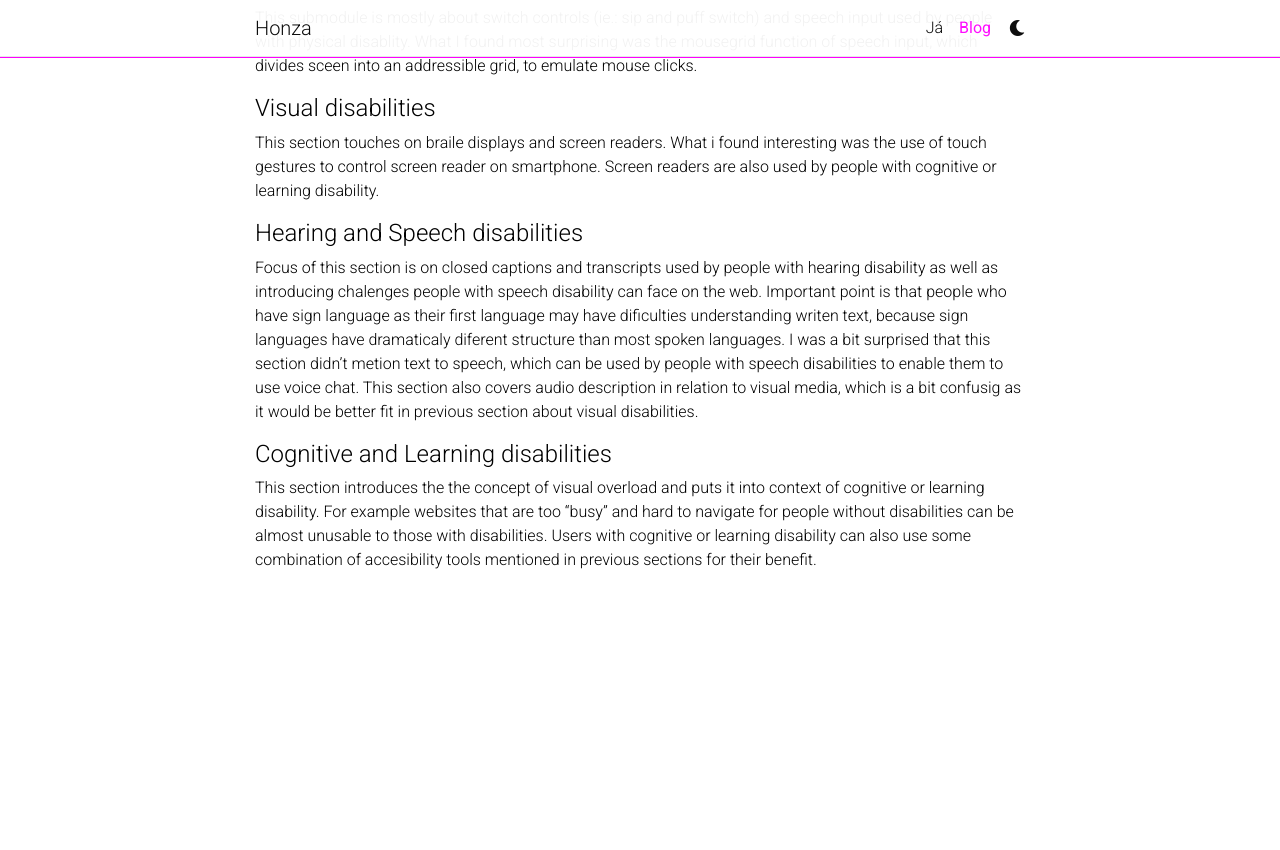
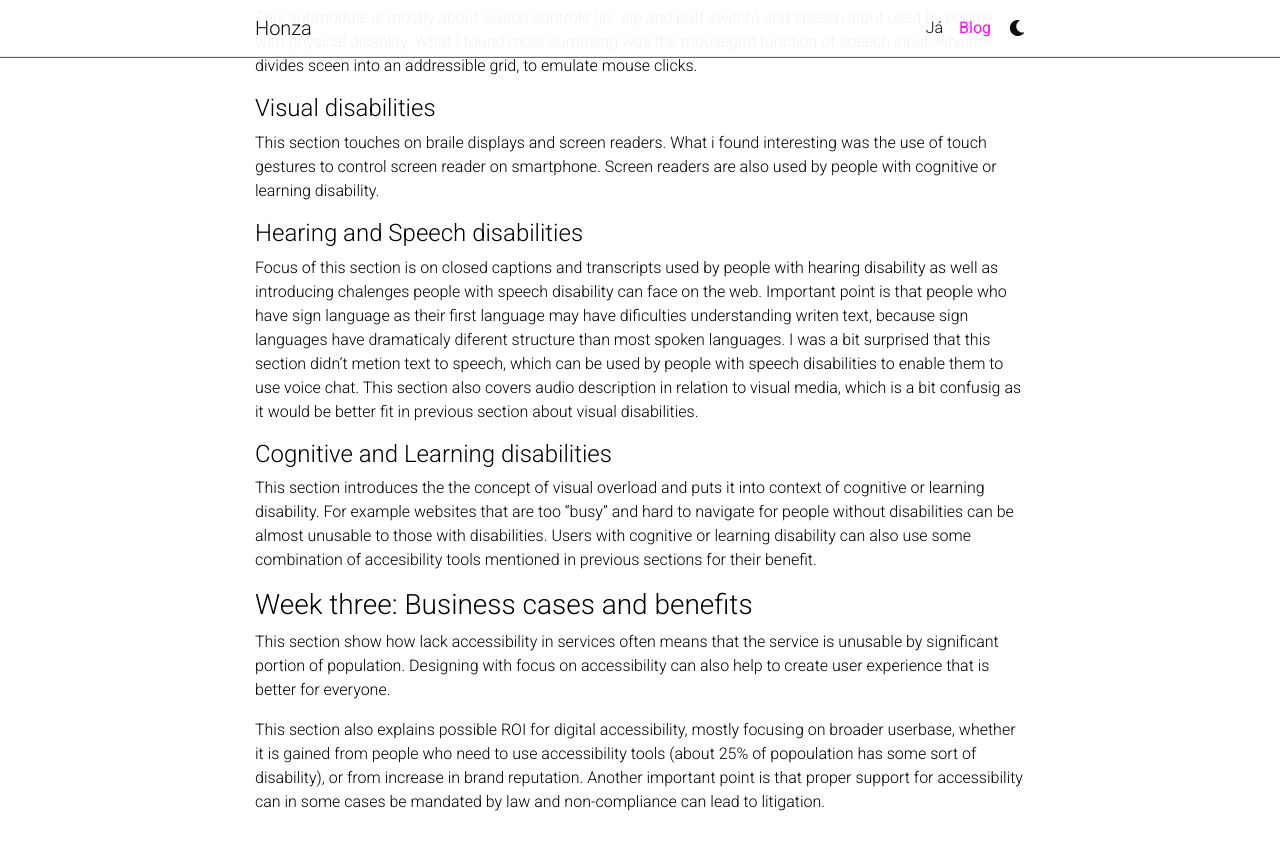
Before and after one commit to Honza-B1234/Honza-B1234.github.io, a Jekyll site: the page built from _posts/2022-12-04-mooc_web_accessibility.md, in a window 1280 px wide and 900 px high, scrolled down 889 px. Shown: the top 850 px of the window. Built offline with Jekyll 4.4.1, drawn with Linux system fonts in a browser that asks for light colours; comment, search, counter and statistics services are not loaded; a style sheet for code colours, icons or effects is not loaded; before the commit the page ends 1547 px from its top, so only the background shows below that.

Commit message:
Update 2022-12-04-mooc_web_accessibility.md

```diff
--- a/_posts/2022-12-04-mooc_web_accessibility.md
+++ b/_posts/2022-12-04-mooc_web_accessibility.md
@@ -35,3 +35,8 @@ Focus of this section is on closed captions and transcripts used by people with
 
 #### Cognitive and Learning disabilities
 This section introduces the the concept of visual overload and puts it into context of cognitive or learning disability. For example websites that are too "busy" and hard to navigate for people without disabilities can be almost unusable to those with disabilities. Users with cognitive or learning disability can also use some combination of accesibility tools mentioned in previous sections for their benefit.
+
+### Week three: Business cases and benefits
+This section show how lack accessibility in services often means that the service is unusable by significant portion of population. Designing with focus on accessibility can also help to create user experience that is better for everyone.
+
+This section also explains possible ROI for digital accessibility, mostly focusing on broader userbase, whether it is gained from people who need to use accessibility tools (about 25% of popoulation has some sort of disability), or from increase in brand reputation. Another important point is that proper support for accessibility can in some cases be mandated by law and non-compliance can lead to litigation.
```
